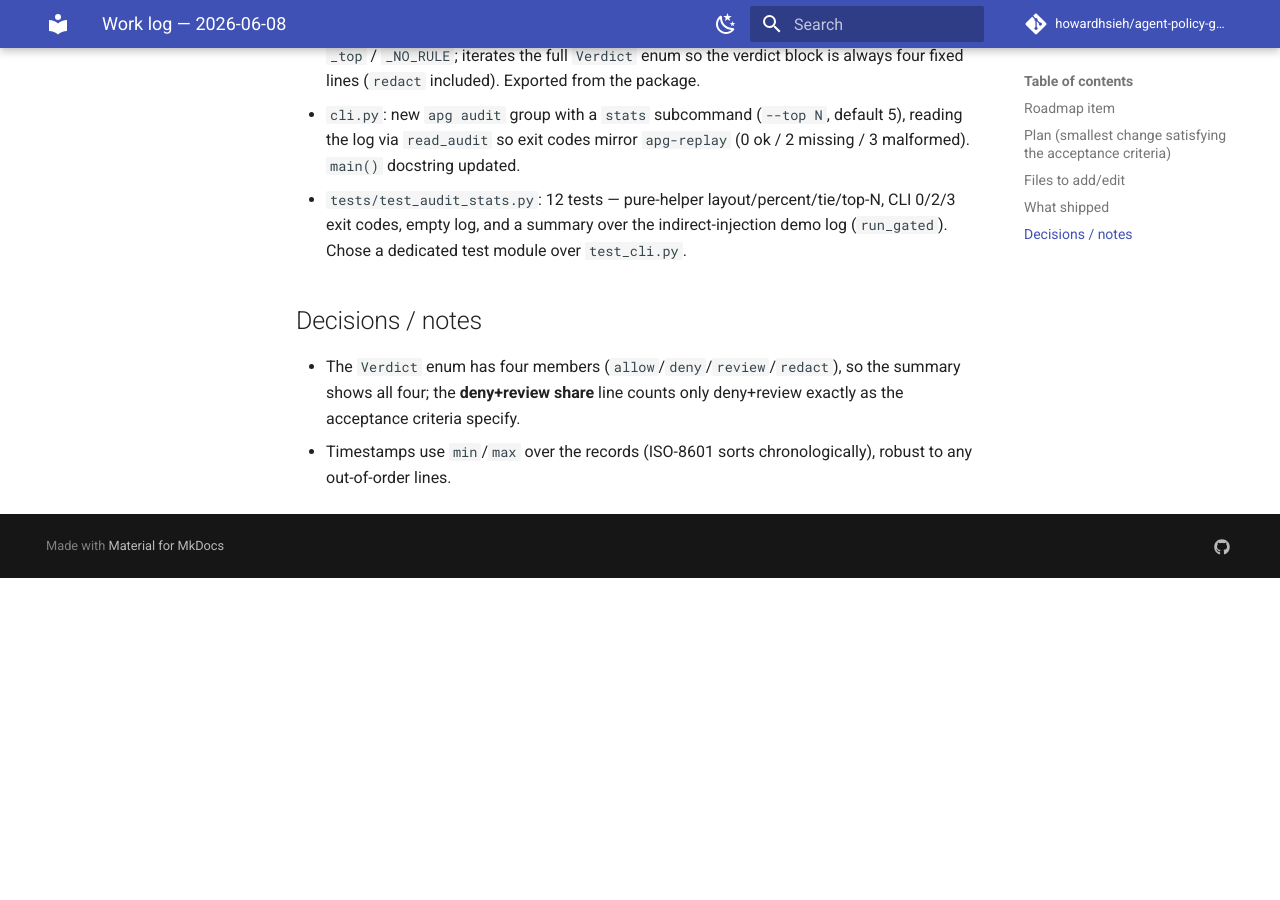
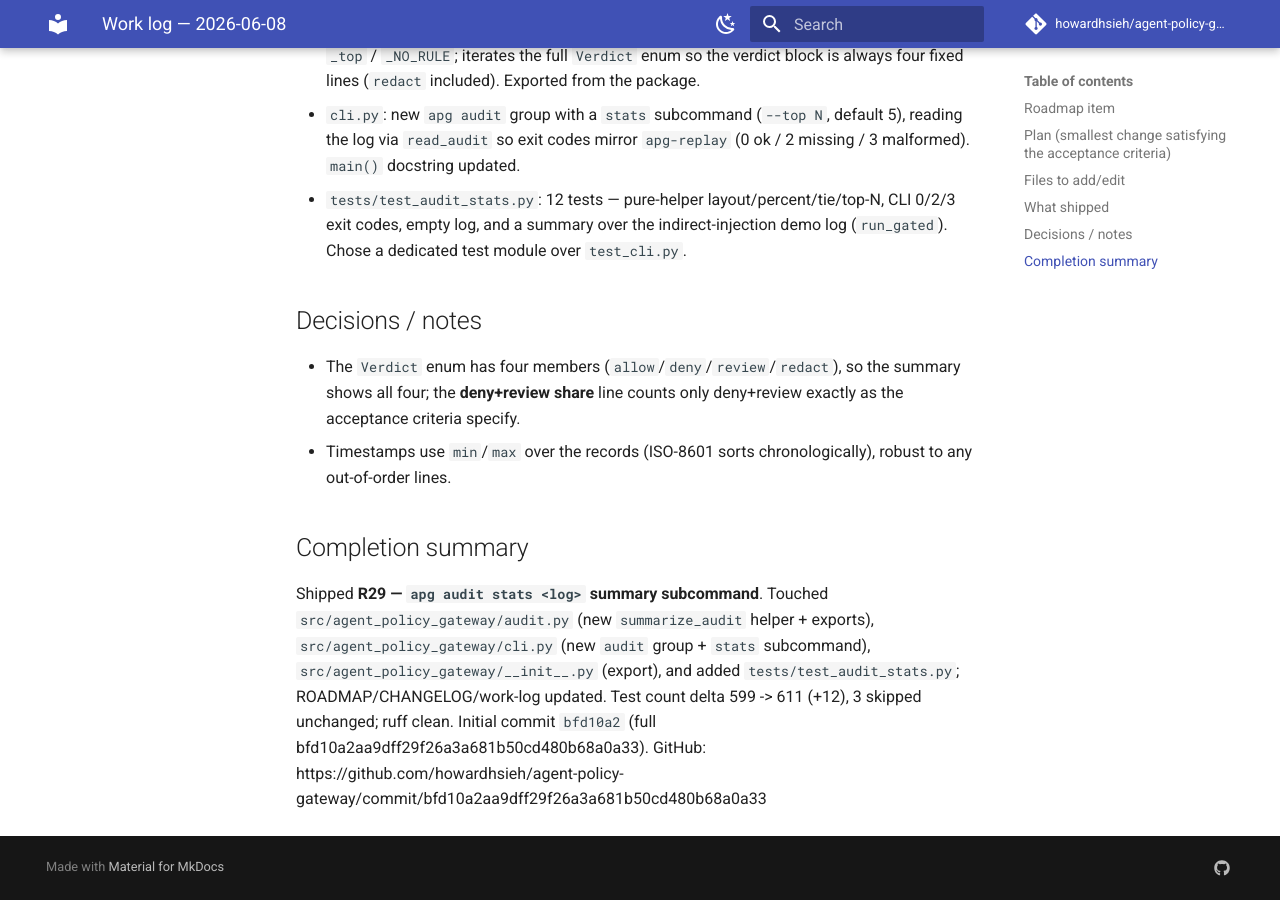
Before and after one commit to howardhsieh/agent-policy-gateway, an MkDocs documentation site: the page built from docs/work-log/2026-06-08.md, in a window 1280 px wide and 900 px high, scrolled down 1152 px. Built offline with MkDocs 1.6.1 and Material for MkDocs 9.7.7, drawn with Linux system fonts in a browser that asks for light colours; comment, search, counter and statistics services are not loaded; before the commit the page ends 1730 px from its top, so only the background shows below that.

Commit message:
docs: record R29 commit hash and completion summary in ROADMAP/work-log

```diff
--- a/docs/work-log/2026-06-08.md
+++ b/docs/work-log/2026-06-08.md
@@ -46,3 +46,12 @@ count, and the deny+review share of all decisions. Exit codes mirror
   exactly as the acceptance criteria specify.
 - Timestamps use `min`/`max` over the records (ISO-8601 sorts chronologically),
   robust to any out-of-order lines.
+
+## Completion summary
+Shipped **R29 — `apg audit stats <log>` summary subcommand**. Touched
+`src/agent_policy_gateway/audit.py` (new `summarize_audit` helper + exports),
+`src/agent_policy_gateway/cli.py` (new `audit` group + `stats` subcommand),
+`src/agent_policy_gateway/__init__.py` (export), and added
+`tests/test_audit_stats.py`; ROADMAP/CHANGELOG/work-log updated. Test count
+delta 599 -> 611 (+12), 3 skipped unchanged; ruff clean. Initial commit
+`bfd10a2` (full bfd10a2aa9dff29f26a3a681b50cd480b68a0a33). GitHub: https://github.com/howardhsieh/agent-policy-gateway/commit/bfd10a2aa9dff29f26a3a681b50cd480b68a0a33
```
Also changed, not shown: ROADMAP.md (+1 -1 lines).
